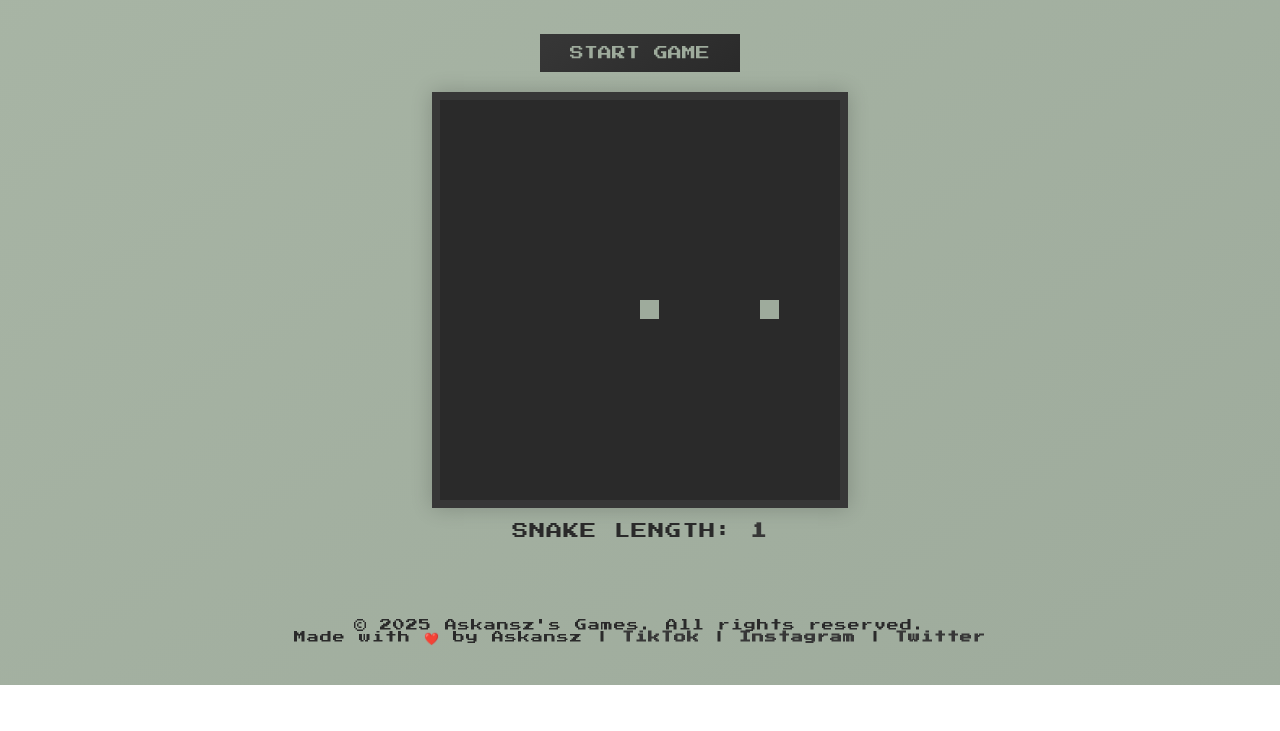
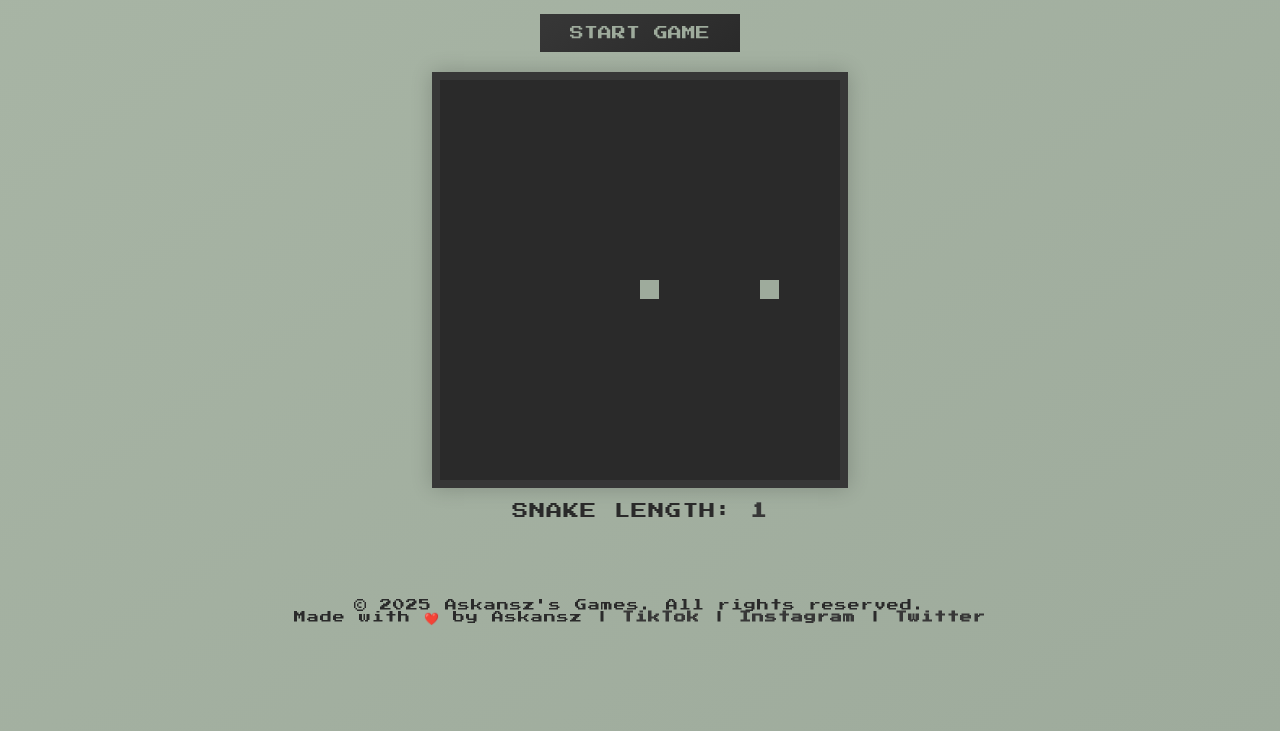
Before and after one commit to Askansz/RetroSnake, a plain HTML site: page index.html in a window 1280 px wide. Shown: the part 115-846 px from the top of the page. Before the commit the page ends 800 px from the top, so only its background shows below. Drawn offline with Linux system fonts and the light colour scheme.

Commit message:
Update index.html

```diff
--- a/index.html
+++ b/index.html
@@ -17,6 +17,7 @@
             justify-content: center;
             min-height: 100vh;
             padding-top: 50px;
+            padding-bottom: 85px;
             background: linear-gradient(145deg, #a8b5a5, #9eab9c);
             font-family: 'Press Start 2P', cursive;
             color: #2a2a2a;
```
